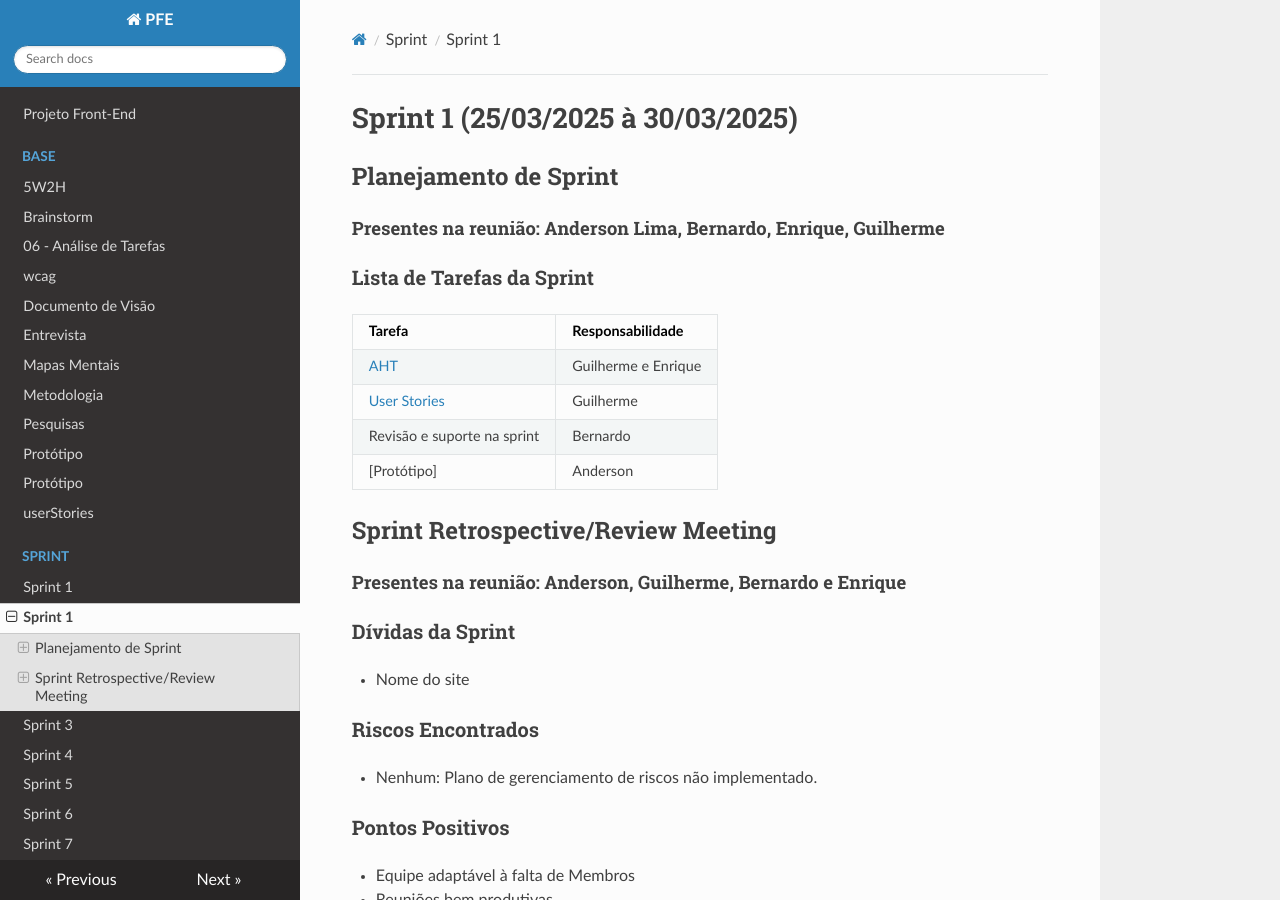
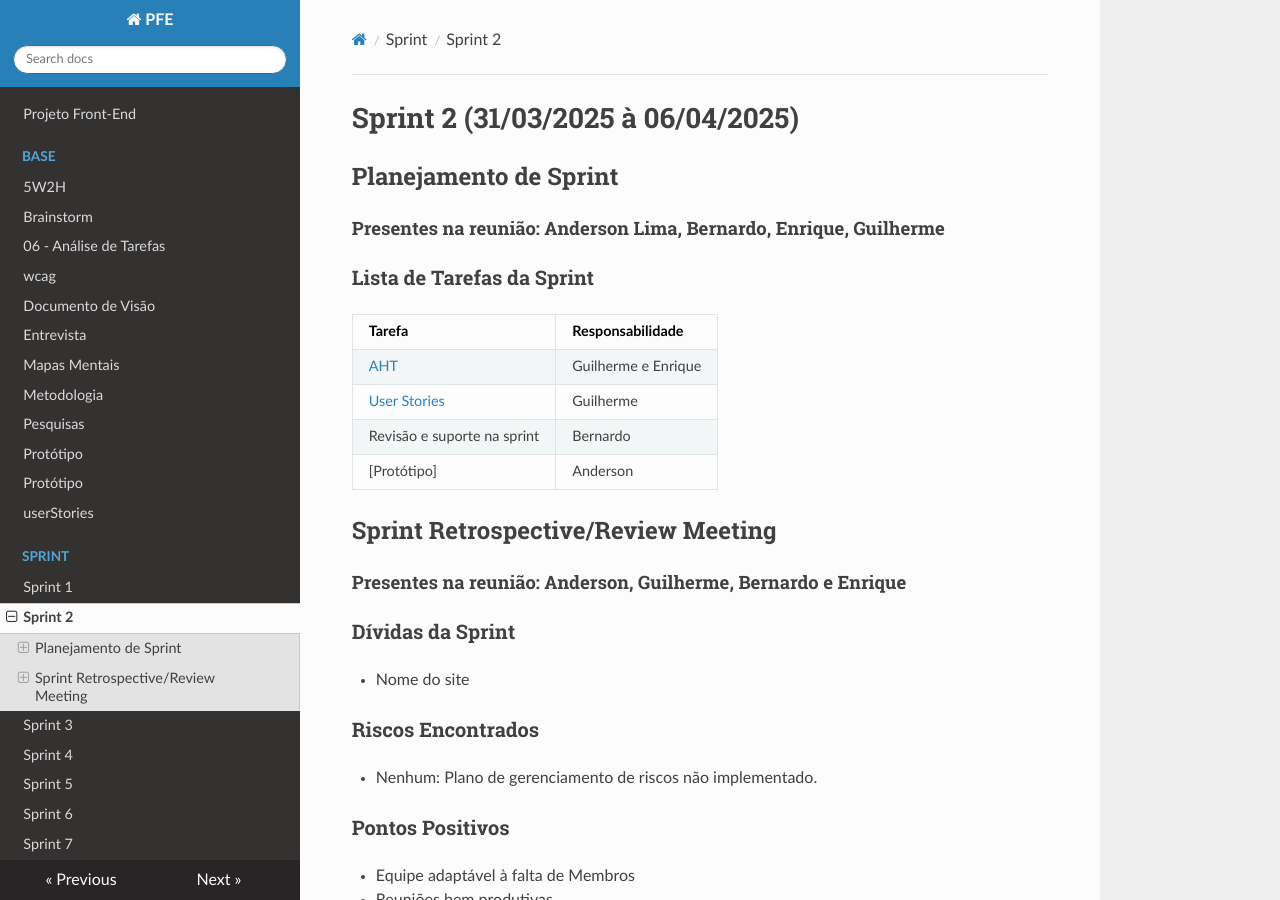
Before and after one commit to Projetos-de-Extensao/PFE_25.1_8001_BetoCuenca, an MkDocs documentation site: the page built from docs/sprint/sprint2.md, in a window 1280 px wide and 900 px high. Built offline with MkDocs 1.6.1, drawn with Linux system fonts in a browser that asks for light colours; nearby versions of some CDN libraries.

Commit message:
update Sprint2

```diff
--- a/docs/sprint/sprint2.md
+++ b/docs/sprint/sprint2.md
@@ -1,8 +1,8 @@
 ---
-id: sprint1
-title: Sprint 1
+id: sprint2
+title: Sprint 2
 ---
-# Sprint 1 (25/03/2025 à 30/03/2025)
+# Sprint 2 (31/03/2025 à 06/04/2025)
 
 ## Planejamento de Sprint
 
```
